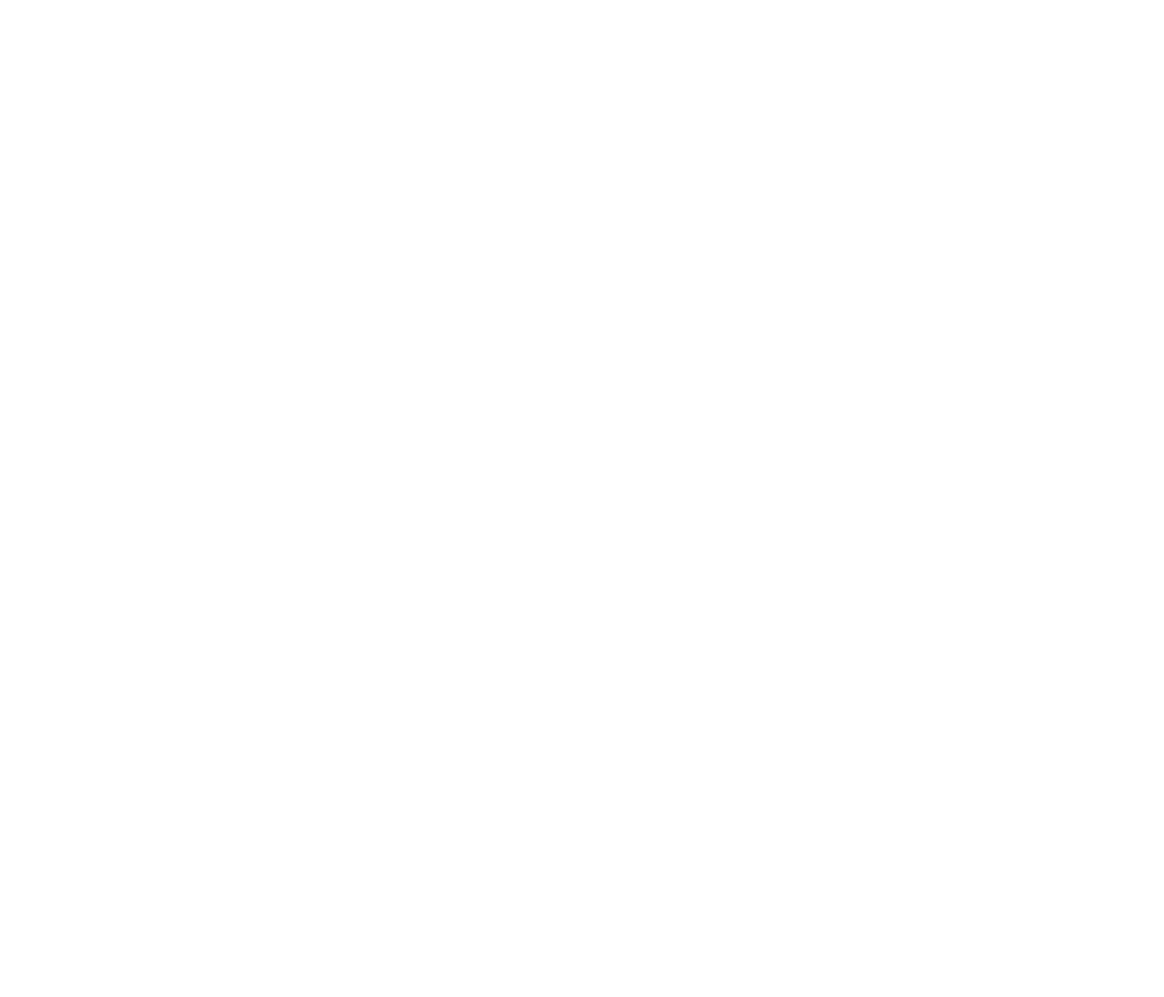
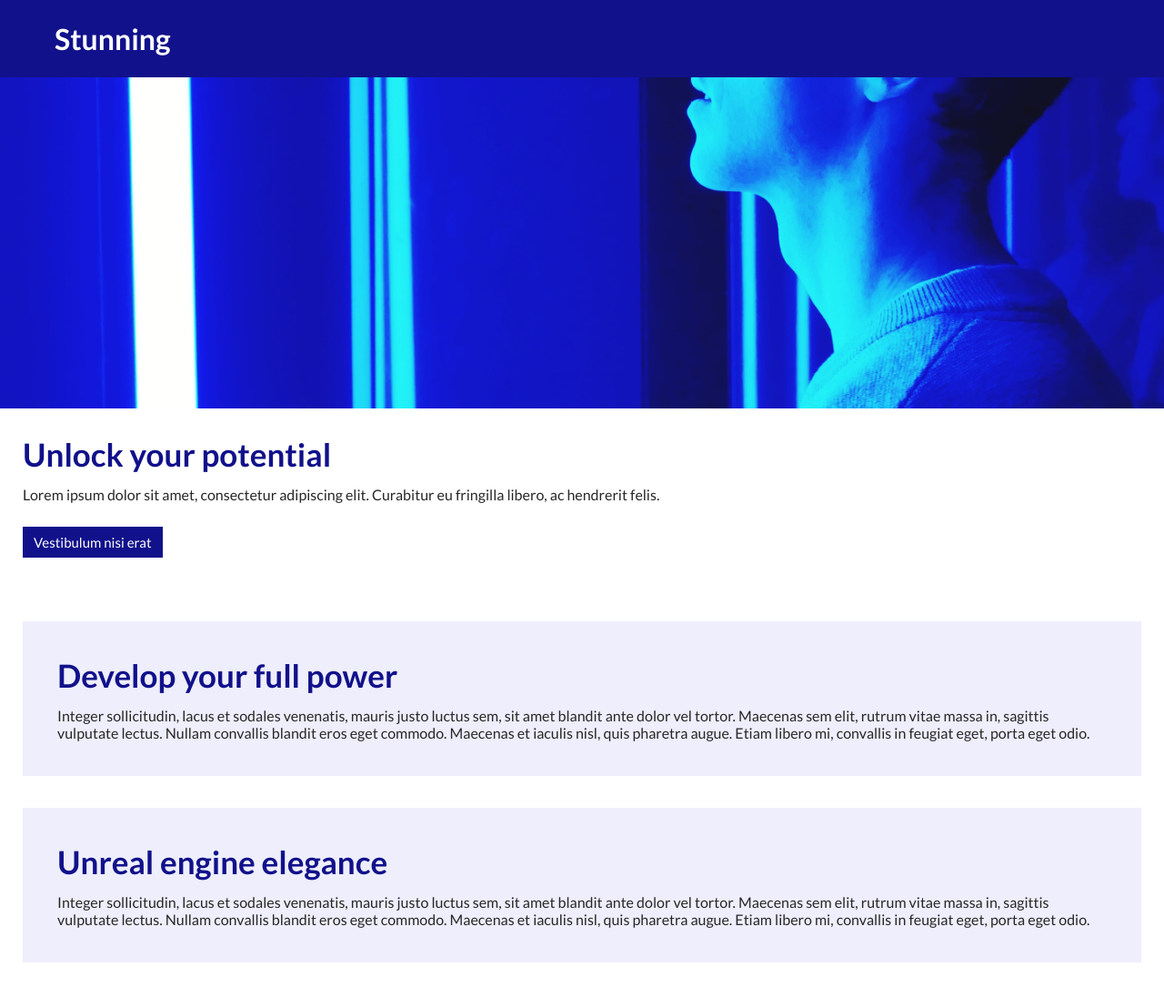
Before and after one commit to p1hweeho/int-gration-web, a plain HTML site: page index.html in a window 1280 px wide. Shown: the whole page at 91% size. Before the commit the page ends 800 px from the top, so only its background shows below. Drawn offline with Linux system fonts and the light colour scheme.

Commit message:
fin des modifs

```diff
--- /dev/null
+++ b/_variable.scss
@@ -0,0 +1,24 @@
+$FondBleu: rgba(17, 17, 139, 1);
+$fontColor: white;
+$colorFont: #11118B;
+$greycolor: #272727;
+
+
+@mixin font (){
+    color: $fontColor;
+    font-family: 'Lato', serif;
+    font-style: normal;
+}
+
+@mixin frontière (){
+    color: $colorFont;
+    font-family: 'Lato', serif;
+    font-style: normal;
+    font-size: 35px;
+}
+
+@mixin grey (){
+    color: $greycolor;
+    font-family: 'Lato', serif;
+    font-size: 16px;
+}
--- /dev/null
+++ b/exo.scss
@@ -0,0 +1,71 @@
+@import "./variable";
+
+* {
+    margin: 0;
+}
+
+header {
+    background-color: $FondBleu;
+    margin: 0;
+    display: flex;
+    .header {
+    @include font;
+    padding: 23px 60px ;
+    }
+}
+
+img {
+    width: 100%;
+}
+
+article {
+    .emma{
+        @include frontière;
+        padding: 25px 0px 0px 25px;
+    }
+
+    .lilou {
+        @include grey;
+        padding: 14px 0px 0px 25px;
+
+    }
+    button {
+        @include font;
+        border: none;
+        background-color: #11118B;
+        font-size: 15px;
+        padding: 8px 12px;
+        margin: 26px 25px 0px 25px ;
+        &:hover {
+            background-color:#a2a2fd;
+            transition: scale 1.0s;
+        }
+    }
+}
+
+
+.block1 {
+    background-color: #EEEEFC;
+    margin: 70px 25px 0px;
+    .justine {
+        @include frontière;
+        padding: 38px 0px 0px 38px;
+    }
+    .edwyn {
+        @include grey;
+        padding: 14px 52px 38px 38px;
+    }
+}
+
+.block2 {
+    background-color: #EEEEFC;
+    margin: 35px 25px 70px;
+    .leo {
+         @include frontière;
+        padding: 38px 0px 0px 38px;
+    }
+    .val {
+        @include grey;
+        padding: 14px 52px 38px 38px;
+    }
+}
--- a/index.html
+++ b/index.html
@@ -4,8 +4,54 @@
     <meta charset="UTF-8">
     <meta name="viewport" content="width=device-width, initial-scale=1.0">
     <title>Document</title>
+    <link rel="stylesheet" href="./exo.css">
+    <link rel="preconnect" href="https://fonts.googleapis.com">
+<link rel="preconnect" href="https://fonts.gstatic.com" crossorigin>
+<link href="https://fonts.googleapis.com/css2?family=Lato:ital,wght@0,100;0,300;0,400;0,700;0,900;1,100;1,300;1,400;1,700;1,900&display=swap" rel="stylesheet">
 </head>
 <body>
+    <header>
+        <h1 class="header">
+            Stunning
+        </h1>
+    </header>
+
+    <div class="image">
+        <img src="./side-view-young-man-standing-by-illuminated-wall 1.png" alt="homme avec de la lumière bleu">
+    </div>
+
+    <main>
+        <article>
+            <h2 class="emma">
+                Unlock your potential
+            </h2>
+            <p class="lilou">
+                Lorem ipsum dolor sit amet, consectetur adipiscing elit. Curabitur eu fringilla libero, ac hendrerit felis.
+            </p>
+            <button>
+                Vestibulum nisi erat
+            </button>
+        </article>
+
+        <section>
+            <div class="block1">
+                <h2 class="justine">
+                    Develop your full power
+                </h2>
+                <p class="edwyn">
+                    Integer sollicitudin, lacus et sodales venenatis, mauris justo luctus sem, sit amet blandit ante dolor vel tortor. Maecenas sem elit, rutrum vitae massa in, sagittis vulputate lectus. Nullam convallis blandit eros eget commodo. Maecenas et iaculis nisl, quis pharetra augue. Etiam libero mi, convallis in feugiat eget, porta eget odio.
+                </p>
+            </div>
+            <div class="block2">
+                <h2 class="leo">
+                    Unreal engine elegance
+                </h2>
+                <p class="val">
+                    Integer sollicitudin, lacus et sodales venenatis, mauris justo luctus sem, sit amet blandit ante dolor vel tortor. Maecenas sem elit, rutrum vitae massa in, sagittis vulputate lectus. Nullam convallis blandit eros eget commodo. Maecenas et iaculis nisl, quis pharetra augue. Etiam libero mi, convallis in feugiat eget, porta eget odio.
+                </p>
+            </div>
+        </section>
+    </main>
 
 </body>
 </html>
```
Also changed, not shown: exo.css (added), side-view-young-man-standing-by-illuminated-wall 1.png (added), 1 other file.
